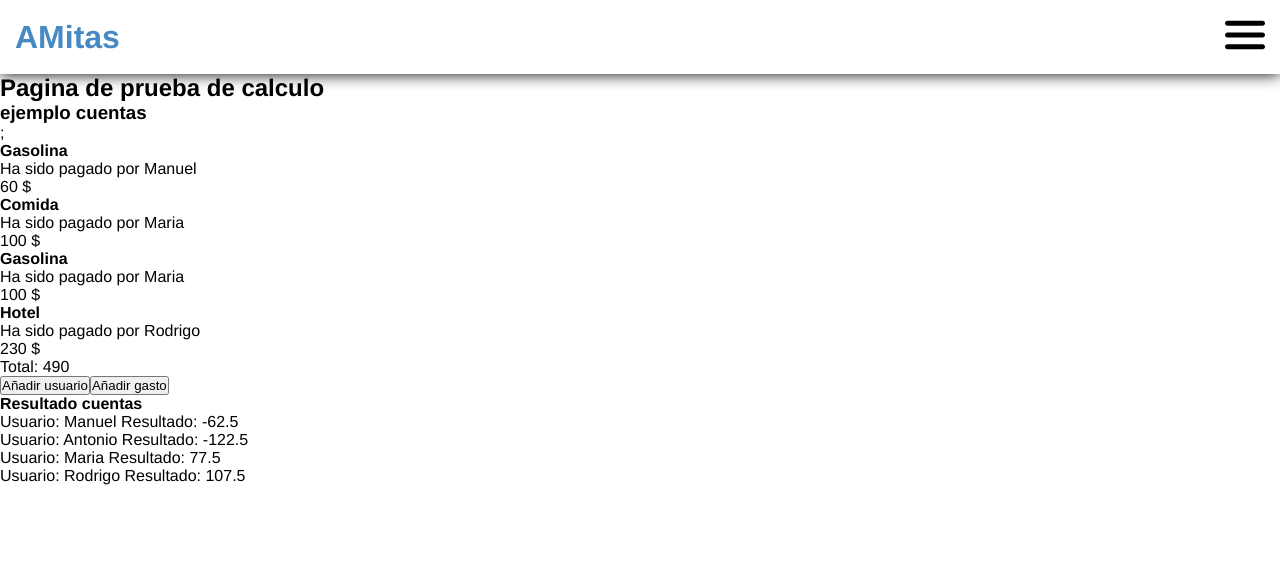
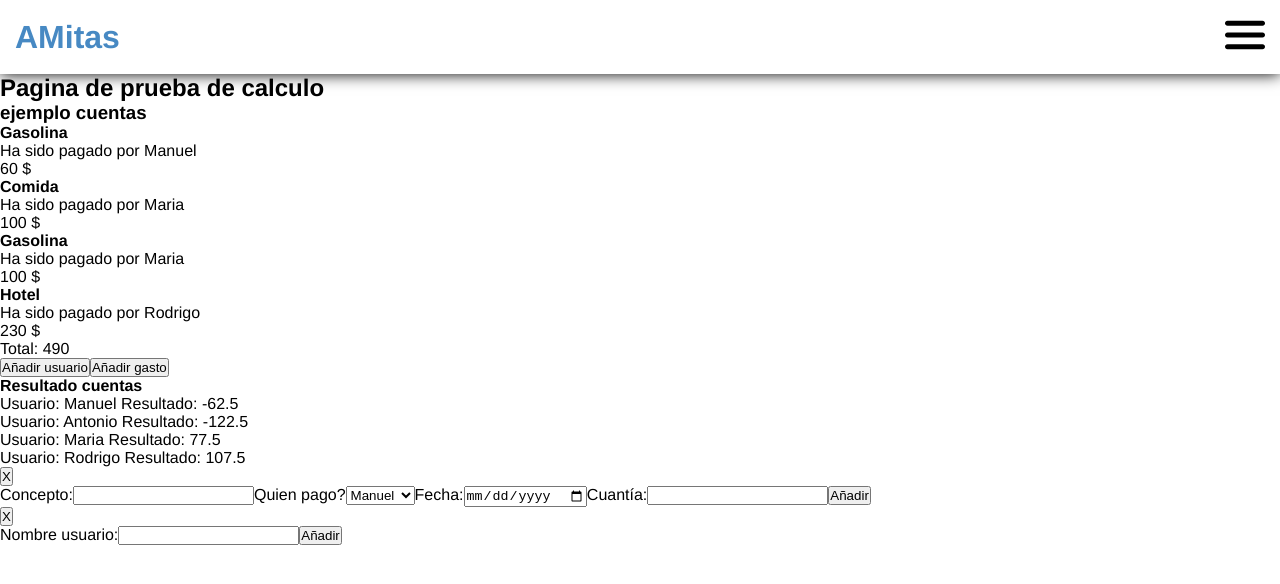
Before and after one commit to martintorreiro/aMitas-front, a React (Create React App) app: page /work-page in a window 1280 px wide. Both pictures are taken after a click on the button "Añadir usuario". Shown: the top 584 px of the page. Built offline with nearby package versions, Linux system fonts and the light colour scheme.

Commit message:
cambios desde system dia2

```diff
--- a/src/components/addExpense.js
+++ b/src/components/addExpense.js
@@ -1,8 +1,20 @@
 import { v4 } from "uuid";
 
 export const AddExpense = ({ closeModal, users, añadirGasto }) => {
-  const handleForm = (e) => {
+  const handleForm = async (e) => {
     e.preventDefault();
+    const formInputs = {
+      concepto: e.target.elements.concepto.value,
+      user: e.target.elements.select.value,
+      date: e.target.elements.date.value,
+      cuantia: Number(e.target.elements.cuantia.value),
+    };
+    e.target.elements.concepto.value = "";
+    e.target.elements.select.value = "";
+    e.target.elements.date.value = "";
+    e.target.elements.cuantia.value = 0;
+    añadirGasto(formInputs);
+    closeModal();
   };
 
   return (
@@ -11,25 +23,27 @@ export const AddExpense = ({ closeModal, users, añadirGasto }) => {
       <form onSubmit={handleForm}>
         <label>
           Concepto:
-          <input type="text" name="contepto" />
+          <input type="text" id="concepto" name="concepto" />
         </label>
         <label>
           Quien pago?
-          <select name="select">
+          <select id="select" name="select">
             {users.map((user) => (
-              <option key={v4()}>{user}</option>
+              <option key={v4()} value={user}>
+                {user}
+              </option>
             ))}
           </select>
         </label>
         <label>
           Fecha:
-          <input type="date" />
+          <input type="date" id="date" name="date" />
         </label>
         <label>
           Cuantía:
-          <input type="number" />
+          <input type="number" id="cuantia" name="cuantia" />
         </label>
-        <button onClick={añadirGasto}>Añadir</button>
+        <button>Añadir</button>
       </form>
     </div>
   );
--- /dev/null
+++ b/src/components/addUser.js
@@ -0,0 +1,17 @@
+export const AddUser = ({ closeModal, users, añadirGasto }) => {
+  return (
+    <>
+      <div>
+        <button onClick={closeModal}>X</button>
+        <form>
+          <label>
+            Nombre usuario:
+            <input type="text" id="add-user" name="add-user" />
+          </label>
+
+          <button>Añadir</button>
+        </form>
+      </div>
+    </>
+  );
+};
--- a/src/components/calc-example.js
+++ b/src/components/calc-example.js
@@ -2,23 +2,21 @@ import { useEffect, useState } from "react";
 import { v4 } from "uuid";
 import { useModal } from "../hooks/useModal";
 import { AddExpense } from "./addExpense";
+import { AddUser } from "./addUser";
 
 export const Cuentas = () => {
   const { isOpen, openModal, closeModal } = useModal();
-  const [users, setUSers] = useState([
+  const [users, setUsers] = useState([
     {
       nombre: "Manuel",
-      importe: 60,
       conceptos: [{ concepto: "Gasolina", importe: 60 }],
     },
     {
       nombre: "Antonio",
-      importe: 0,
       conceptos: [],
     },
     {
       nombre: "Maria",
-      importe: 200,
       conceptos: [
         { concepto: "Comida", importe: 100 },
         { concepto: "Gasolina", importe: 100 },
@@ -26,7 +24,6 @@ export const Cuentas = () => {
     },
     {
       nombre: "Rodrigo",
-      importe: 230,
       conceptos: [{ concepto: "Hotel", importe: 230 }],
     },
   ]);
@@ -35,31 +32,52 @@ export const Cuentas = () => {
   const [resultado, setResultado] = useState([]);
 
   useEffect(() => {
-    let gasto = 0;
-    users.map((user) => {
-      gasto += user.importe;
+    console.log();
+    const importeUsuarios = users.map((user) => {
+      return {
+        nombre: user.nombre,
+        importe: user.conceptos.reduce((a, b) => {
+          if (user.conceptos.length === 0) {
+            return 0;
+          } else if (user.conceptos.length === 1) {
+            return user.conceptos[0].importe;
+          }
+          return a + b.importe;
+        }, 0),
+      };
     });
+
+    const gasto = importeUsuarios.reduce((a, b) => a + b.importe, 0);
     setGastoTotal(gasto);
+
     const gastoMedio = Math.round((gasto / users.length) * 100) / 100;
 
-    let resultadoCuentas = [];
-    users.map((user) => {
-      resultadoCuentas.push({
+    const resultadoCuentas = importeUsuarios.map((user) => {
+      return {
         usuario: user.nombre,
         resultado: user.importe - gastoMedio,
-      });
+      };
     });
     setResultado(resultadoCuentas);
   }, [users]);
 
-  const añadirGasto = (gasto) => {
+  const añadirGasto = (formInputs) => {
     const arrayUsers = [...users];
-    console.log(arrayUsers);
+    const userIndex = arrayUsers.findIndex(
+      (user) => user.nombre === formInputs.user
+    );
+    console.log(formInputs.cuantia);
+    arrayUsers[userIndex].conceptos.push({
+      concepto: formInputs.concepto,
+      importe: formInputs.cuantia,
+    });
+
+    setUsers([...arrayUsers]);
   };
 
   return (
     <>
-      <h3>ejemplo cuentas</h3>;
+      <h3>ejemplo cuentas</h3>
       <ul>
         {users.map((user) => {
           return user.conceptos.map((concepto) => {
@@ -76,7 +94,7 @@ export const Cuentas = () => {
         })}
       </ul>
       <p>Total: {gastoTotal}</p>
-      <button>Añadir usuario</button>
+      <button onClick={openModal}>Añadir usuario</button>
       <button onClick={openModal}>Añadir gasto</button>
       <h4>Resultado cuentas</h4>
       <ul>
@@ -97,6 +115,15 @@ export const Cuentas = () => {
       ) : (
         <></>
       )}
+      {isOpen ? (
+        <AddUser
+          closeModal={closeModal}
+          users={users.map((user) => user.nombre)}
+          añadirGasto={añadirGasto}
+        ></AddUser>
+      ) : (
+        <></>
+      )}
     </>
   );
 };
```
